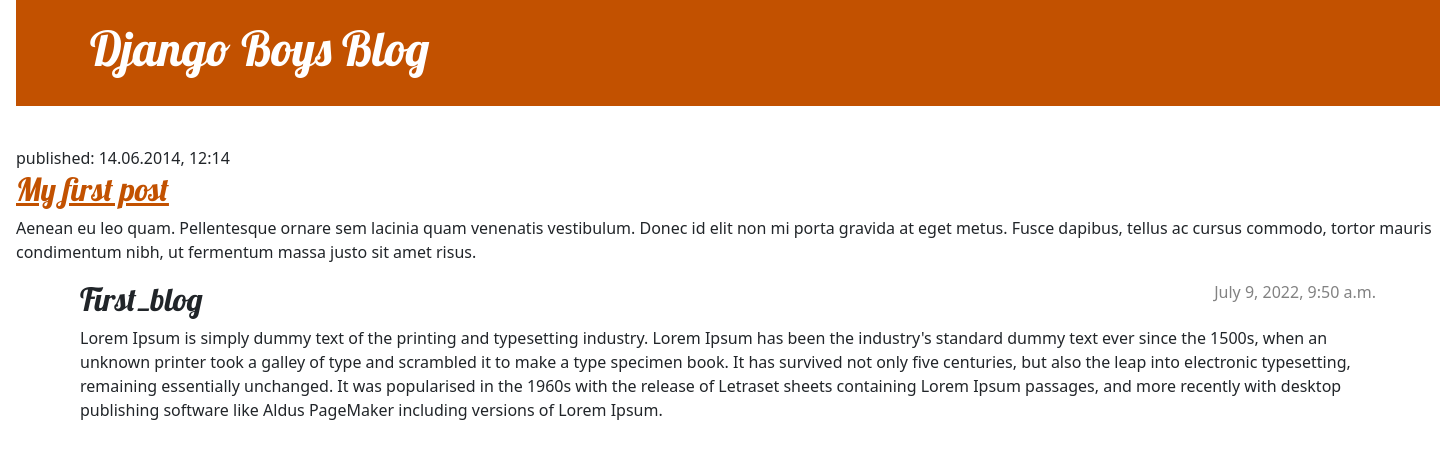
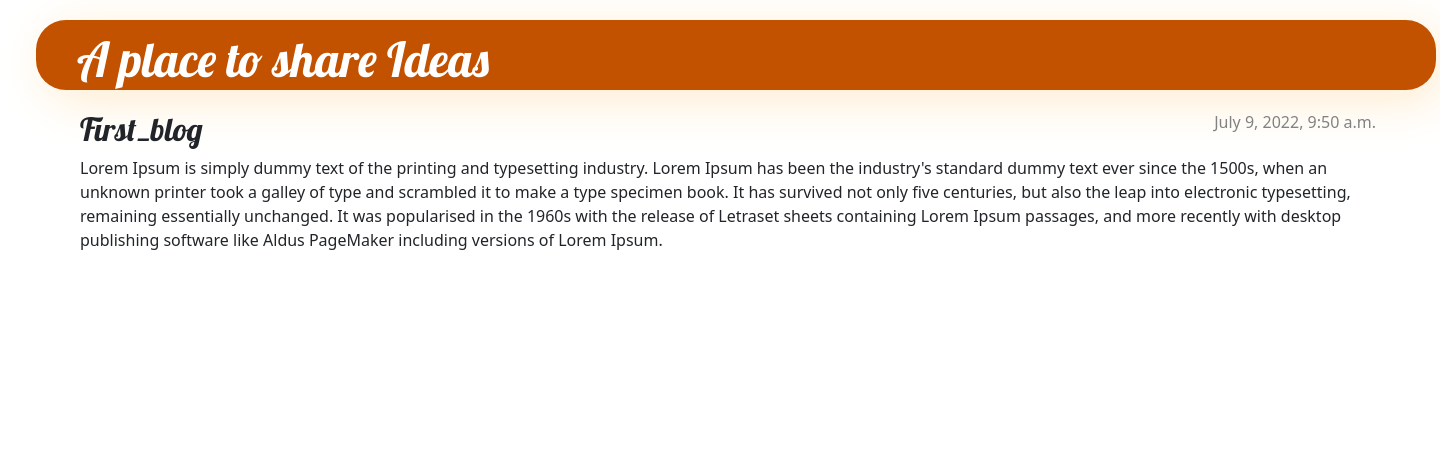
Before and after one commit to bismarkb609/first_blog, a Django app: page /post/1/ in a window 1440 px wide. Shown: the top 459 px of the page. Run offline with Django 4.2, Linux system fonts and the light colour scheme; data comes from the database, SQL or seed files in the repository.

Commit message:
added additional codes and changes

```diff
--- a/blog/static/css/blog.css
+++ b/blog/static/css/blog.css
@@ -67,12 +67,26 @@ h4 {
 
 .btn-secondary,
 .btn-secondary:visited {
-    color: #C25100;
+    color: #c26c2f;
     background: none;
     border-color: #C25100;
 }
 
 .btn-secondary:hover {
     color: #FFFFFF;
-    background-color: #C25100;
+    background-color: #bd6d34;
 }
+
+
+#text-to-display {
+    padding: 1px;
+}
+
+.page-header {
+    padding: 10px;
+    margin: 20px;
+    border-radius: 30px;
+    width: 1400px;
+    height: 70px;
+    box-shadow: 10px 10px 50px blanchedalmond;
+}
--- a/blog/templates/blog/base.html
+++ b/blog/templates/blog/base.html
@@ -6,23 +6,15 @@
         <link rel="stylesheet" href="https://cdn.jsdelivr.net/npm/bootstrap@5.1.3/dist/css/bootstrap.min.css" integrity="sha384-1BmE4kWBq78iYhFldvKuhfTAU6auU8tT94WrHftjDbrCEXSU1oBoqyl2QvZ6jIW3"    crossorigin="anonymous">
         <link rel="stylesheet" href="{% static 'css/blog.css' %}">
         <link href="//fonts.googleapis.com/css?family=Lobster&subset=latin,latin-ext" rel="stylesheet" type="text/css">
-
-
+        {% block index_css %}
+        {% endblock %}
     </head>
     <body>
         <header class="page-header">
-           <div class="container">
-            <h1><a href="/">Django Boys Blog</a></h1>
+           <div id="text-to-display" class="container">
+            <h1><a href="/">A place to share Ideas </a></h1>
            </div>
         </header>
-
-        <article>
-            <time>published: 14.06.2014, 12:14</time>
-            <h2><a href="">My first post</a></h2>
-            <p>Aenean eu leo quam. Pellentesque ornare sem lacinia quam venenatis vestibulum.  Donec id elit non mi porta gravida at eget metus. Fusce dapibus, tellus ac cursus commodo,     tortor mauris condimentum nibh, ut fermentum massa justo sit amet risus.
-
-            </p>
-        </article>
 
    <main class="container">
     <div class="row">
--- a/blog/urls.py
+++ b/blog/urls.py
@@ -2,6 +2,9 @@ from django.urls import path
 from . import views
 
 urlpatterns = [
-    path('', views.post_list, name='post_list'),
-    path('post/<int:pk>/', views.post_detail, name='post_detail')
+    path("", views.index, name="home-page"),
+    path('list_posts/', views.post_list, name='post_list'),
+    path('post/<int:pk>/', views.post_detail, name='post_detail'),
+    path("sign_up/", views.sign_up, name="sign-up"),
+    path("log_in/", views.log_in, name="log-in")
 ]
--- a/blog/views.py
+++ b/blog/views.py
@@ -5,6 +5,12 @@ from django.utils import timezone
 from .models import Post
 
 # Create your views here.
+
+def index(request):
+    data = Post.objects.all()
+    ctx = {"data": data}
+    return render(request, "blog/index.html", ctx)
+
 def post_list(request):
     posts = Post.objects.filter(published_date__lte=timezone.now()).order_by('published_date')
     return render(request, 'blog/post_list.html', {'posts': posts})
@@ -13,3 +19,11 @@ def post_list(request):
 def post_detail(request, pk):
     post = get_object_or_404(Post, pk=pk)
     return render(request, 'blog/post_detail.html', {'post': post})
+
+
+def sign_up():
+    pass
+
+
+def log_in():
+    pass
```
Also changed, not shown: blog/static/css/index.css (added, +56 -0 lines), blog/templates/blog/index.html (added, +48 -0 lines).
